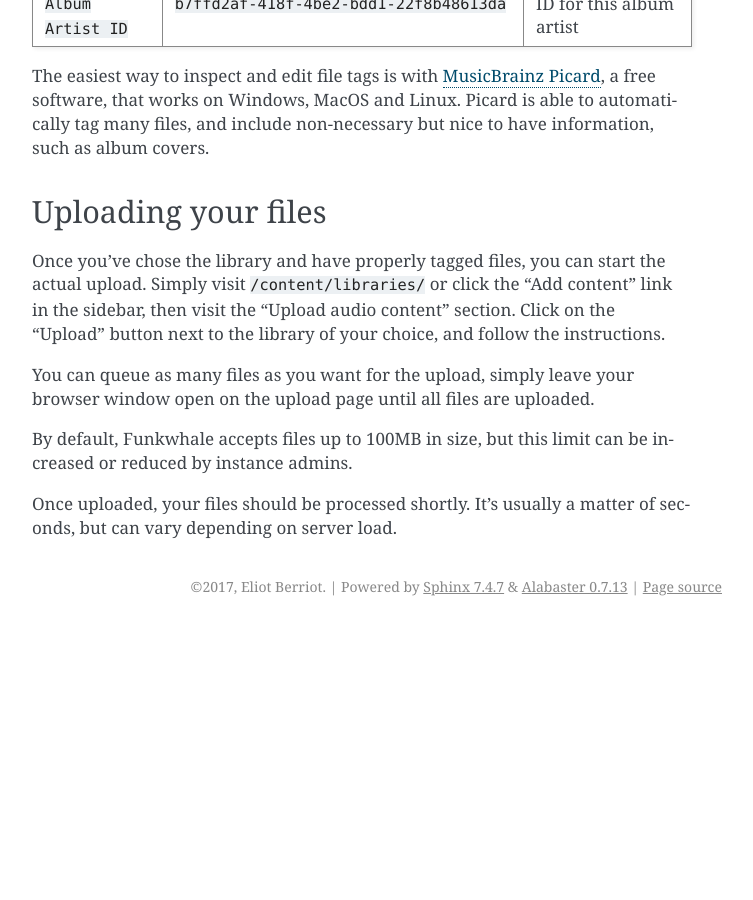
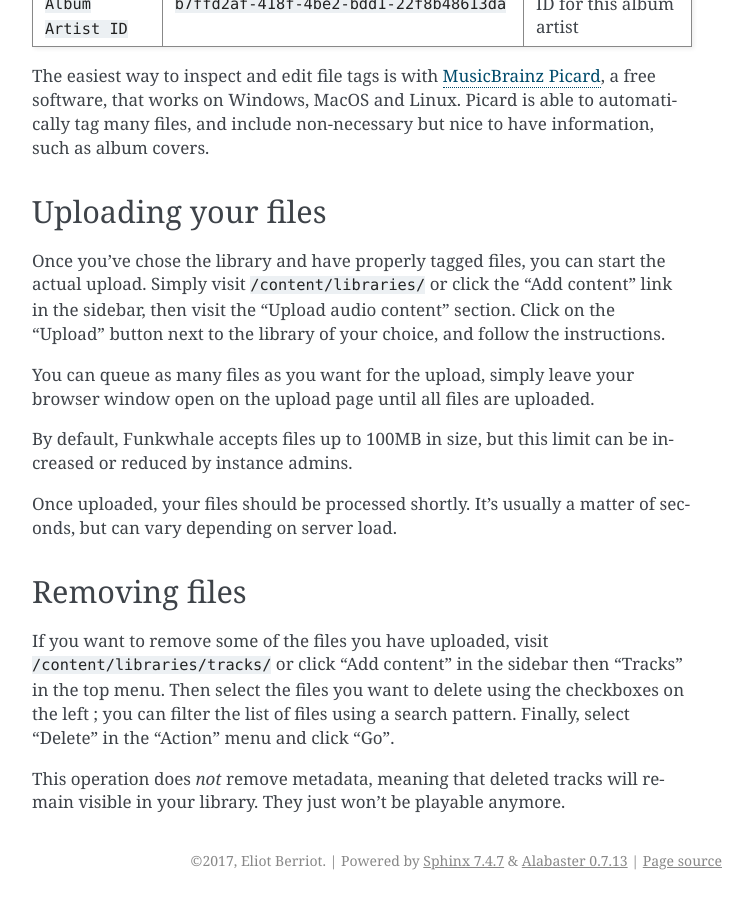
Before and after one commit to RYGhub/funkwhale, a Sphinx documentation site: the page built from docs/users/upload.rst, in a window 1280 px wide and 900 px high, scrolled down 3333 px. Shown: the whole window, without its empty margins (388-1141 px from the left). Built offline with Sphinx 7.4.7, drawn with Linux system fonts in a browser that asks for light colours; pages that are not in the unit, such as notebooks, are missing from menus; before the commit the page ends 3959 px from its top, so only the background shows below that; some of the changed text lies outside the part shown.

Commit message:
Merge branch 'develop' into 'doc/remove_content'

```diff
--- a/docs/users/upload.rst
+++ b/docs/users/upload.rst
@@ -1,5 +1,5 @@
-Uploading content on Funkwhale
-==============================
+Uploading and removing content on Funkwhale
+===========================================
 
 To upload content on any Funkwhale instance, you need:
 
@@ -144,3 +144,14 @@
 
 Once uploaded, your files should be processed shortly. It's usually a matter of seconds, but
 can vary depending on server load.
+
+.. _upload-remove:
+
+Removing files
+--------------
+
+If you want to remove some of the files you have uploaded, visit ``/content/libraries/tracks/`` or click "Add content" in the sidebar then "Tracks" in the top menu.
+Then select the files you want to delete using the checkboxes on the left ; you can filter the list of files using a search pattern.
+Finally, select "Delete" in the "Action" menu and click "Go".
+
+This operation does *not* remove metadata, meaning that deleted tracks will remain visible in your library. They just won't be playable anymore.
```
